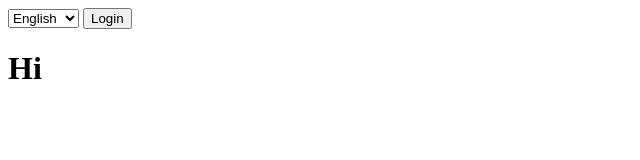
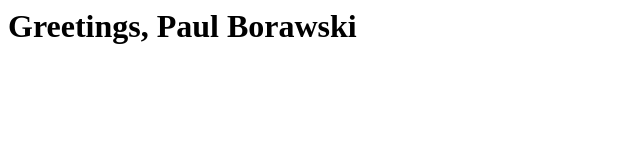
Before and after one commit to iAmNawa/framework, a plain HTML site: page index.html in a window 1280 px wide. Both pictures are taken after a click on the button "Login". Shown: the whole page, without its empty margins (0-640 px from the left). Drawn offline with Linux system fonts and the light colour scheme.

Commit message:
button click giving response in correct language

```diff
--- a/app.js
+++ b/app.js
@@ -1,2 +1,11 @@
 var g = G$('Paul', 'Borawski')
-g.greet().greet(true).setLang('es').greet().log();
+g.greet().setLang('es').greet(true).log();
+
+$('#login').click(function() {
+
+   var loginGrtr = G$('Paul', 'Borawski');
+   $('#logindiv').hide();
+
+   loginGrtr.setLang($('#lang').val()).HTMLGreeting('#greeting', true).log();
+
+});
--- a/index.html
+++ b/index.html
@@ -10,7 +10,7 @@
         </select>
         <input type="button" value="Login" id="login" />
       </div>
-      <h1 id="greeting">Hi</h1>
+      <h1 id="greeting"></h1>
         <script src="jquery-1.11.2.js"></script>
         <script src="Greetr.js"></script>
         <script src="app.js"></script>
```
Also changed, not shown: Greetr.js (line endings or trailing spaces).
